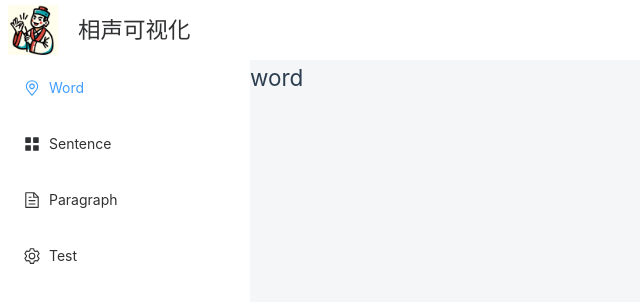
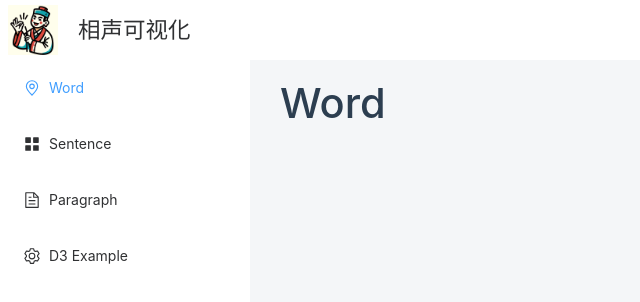
Before and after one commit to zhangxz18/xiangsheng_visualization, a Vue app: page /#/word in a window 1280 px wide. Both pictures are taken after a click on the item "Word". Shown: the top 302 px of the page, without its empty margins (0-640 px from the left). Built offline with nearby package versions, Linux system fonts and the light colour scheme.

Commit message:
add titles

```diff
--- a/src/App.vue
+++ b/src/App.vue
@@ -54,7 +54,7 @@ const handleClose = (key, keyPath) => {
               </el-menu-item>
               <el-menu-item index="/d3test" @click="handleSelect('d3test')">
                 <el-icon><setting /></el-icon>
-                <span>Test</span>
+                <span>D3 Example</span>
               </el-menu-item>
             </el-menu>
           </el-col>
--- a/src/Paragraph.vue
+++ b/src/Paragraph.vue
@@ -1,9 +1,14 @@
 <template>
-    <div>
-      <h2>paragraph</h2>
-        <!-- <svg width="1600" height="800" id="mainsvg" class="svgs"></svg> -->
+    <div class="main_page">
+        <PageTitle msg="Paragraph" />
+        <svg  id="mainsvg" class="svgs"></svg>
     </div>
 </template>
+
+<script setup>
+import * as d3 from "d3";
+import PageTitle from './components/PageTitle.vue';
+</script>
 
 <script>
 import * as d3 from "d3";
--- a/src/Sentence.vue
+++ b/src/Sentence.vue
@@ -1,9 +1,14 @@
 <template>
-    <div>
-      <h2>sentence</h2>
-        <!-- <svg width="1600" height="800" id="mainsvg" class="svgs"></svg> -->
+    <div class="main_page">
+        <PageTitle msg="Sentence" />
+        <svg  id="mainsvg" class="svgs"></svg>
     </div>
 </template>
+
+<script setup>
+import * as d3 from "d3";
+import PageTitle from './components/PageTitle.vue';
+</script>
 
 <script>
 import * as d3 from "d3";
--- a/src/Word.vue
+++ b/src/Word.vue
@@ -1,13 +1,16 @@
 <template>
-    <div>
-      <h2>word</h2>
-        <!-- <svg width="1600" height="800" id="mainsvg" class="svgs"></svg> -->
+    <div class="main_page">
+        <PageTitle msg="Word" />
         <svg  id="mainsvg" class="svgs"></svg>
     </div>
 </template>
 
+<script setup>
+import * as d3 from "d3";
+import PageTitle from './components/PageTitle.vue';
+</script>
+
 <script>
-import * as d3 from "d3";
 export default {
     mounted(){
         // d3.select("#mainsvg")
--- a/src/assets/main.css
+++ b/src/assets/main.css
@@ -8,6 +8,11 @@
   /* padding: 2rem; */
   padding: 0;
   font-weight: normal;
+}
+
+div.main_page {
+  padding-left: 20px;
+  padding-top: 20px;
 }
 
 a,
--- /dev/null
+++ b/src/components/PageTitle.vue
@@ -0,0 +1,27 @@
+<script setup>
+defineProps({
+  msg: {
+    type: String,
+    required: true
+  }
+})
+</script>
+
+<template>
+  <div class="page_title_div">
+    <h1 class="title">{{ msg }}</h1>
+  </div>
+</template>
+
+<style scoped>
+h1 {
+  font-weight: 500;
+  font-size: 2.6rem;
+  position: relative;
+  padding-left: 10px;
+  /* padding-top: 10px; */
+
+  top: -10px;
+}
+
+</style>
--- a/src/d3test.vue
+++ b/src/d3test.vue
@@ -1,49 +1,53 @@
 <template>
-    <div>
-      <h2>Vue.js and D3 Line Chart</h2>
-        <!-- <svg width="800" height="800" id="mainsvg" class="svgs"></svg> -->
+    <div class="main_page">
+        <PageTitle msg="Vue.js and D3 Line Chart" />
+        <svg width="800" height="800" id="mainsvg" class="svgs"></svg>
     </div>
 </template>
 
+<script setup>
+import * as d3 from "d3";
+import PageTitle from './components/PageTitle.vue';
+</script>
+
 <script>
-import * as d3 from "d3";
 export default {
     mounted(){
         // The following code is the typical routine of my d3.js code.
-        // const svg = d3.select('svg');
-        // const width = svg.attr('width');
-        // const height = svg.attr('height');
-        // const margin = {top: 60, right: 30, bottom: 60, left: 150};
-        // const innerWidth = width - margin.left - margin.right;
-        // const innerHeight = height - margin.top - margin.bottom;
-        // const mainGroup = svg.append('g')
-        // .attr('transform', `translate(${margin.left}, ${margin.top})`)
-        // const xValue = d => d.globalsale;
-        // const yValue = d => d.platform;
-        // const xScale = d3.scaleLinear();
-        // const yScale = d3.scaleBand();
+        const svg = d3.select('#mainsvg');
+        const width = svg.attr('width');
+        const height = svg.attr('height');
+        const margin = {top: 60, right: 30, bottom: 60, left: 150};
+        const innerWidth = width - margin.left - margin.right;
+        const innerHeight = height - margin.top - margin.bottom;
+        const mainGroup = svg.append('g')
+        .attr('transform', `translate(${margin.left}, ${margin.top})`)
+        const xValue = d => d.globalsale;
+        const yValue = d => d.platform;
+        const xScale = d3.scaleLinear();
+        const yScale = d3.scaleBand();
 
-        // /*
-        //     Loading mydata and preprocessing mydata.
-        //     Note that you can also preprocessing mydata in your own way using your prefered language, e.g., Python.
-        // */
+        /*
+            Loading mydata and preprocessing mydata.
+            Note that you can also preprocessing mydata in your own way using your prefered language, e.g., Python.
+        */
 
-        // d3.csv('platform_globalsale.csv').then(mydata => {
-        //     console.log(mydata);
-        //     // calculationg scales:
-        //     yScale.domain(mydata.map(yValue)).range([0, innerHeight]).padding(0.1);
-        //     xScale.domain([0, d3.max(mydata, xValue)]).range([0, innerWidth]);
-        //     // mydata-join for rectangles:
-        //     mainGroup.selectAll('rect').data(mydata).join('rect')
-        //     .attr('height', yScale.bandwidth()).attr('width', d => xScale(xValue(d)))
-        //     .attr('x', 0).attr('y', d => yScale(yValue(d)));
-        //     // adding axes:
-        //     const xAxisMethod = d3.axisBottom(xScale);
-        //     const yAxisMethod = d3.axisLeft(yScale);
-        //     const xAxisGroup = mainGroup.append('g').call(xAxisMethod);
-        //     const yAxisGroup = mainGroup.append('g').call(yAxisMethod);
-        //     xAxisGroup.attr('transform', `translate(${0}, ${innerHeight})`);
-        // });
+        d3.csv('platform_globalsale.csv').then(mydata => {
+            console.log(mydata);
+            // calculationg scales:
+            yScale.domain(mydata.map(yValue)).range([0, innerHeight]).padding(0.1);
+            xScale.domain([0, d3.max(mydata, xValue)]).range([0, innerWidth]);
+            // mydata-join for rectangles:
+            mainGroup.selectAll('rect').data(mydata).join('rect')
+            .attr('height', yScale.bandwidth()).attr('width', d => xScale(xValue(d)))
+            .attr('x', 0).attr('y', d => yScale(yValue(d)));
+            // adding axes:
+            const xAxisMethod = d3.axisBottom(xScale);
+            const yAxisMethod = d3.axisLeft(yScale);
+            const xAxisGroup = mainGroup.append('g').call(xAxisMethod);
+            const yAxisGroup = mainGroup.append('g').call(yAxisMethod);
+            xAxisGroup.attr('transform', `translate(${0}, ${innerHeight})`);
+        });
     },
 };
 
```
